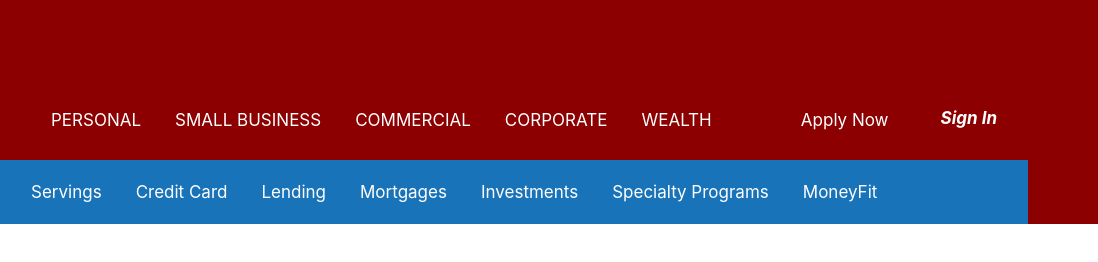
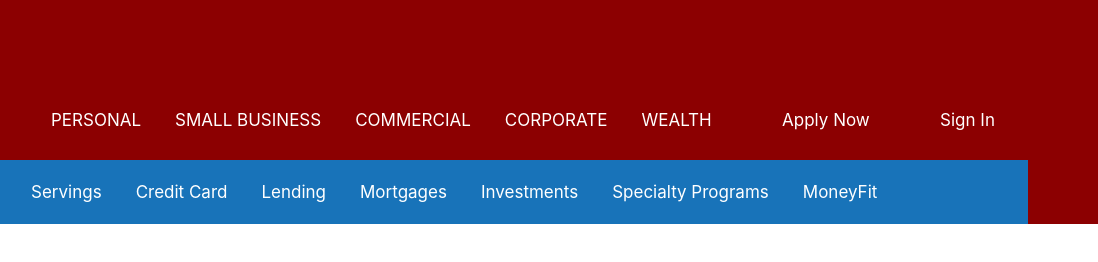
Before and after one commit to nelson6868/horizenbankSecondNav, a plain HTML site: page index.html in a window 1280 px wide. Shown: the full height of the page, 182-1280 px from the left. Drawn offline with nearby package versions, Linux system fonts and the light colour scheme.

Commit message:
made some changes on first nav bar

```diff
--- a/index.html
+++ b/index.html
@@ -38,11 +38,11 @@
                 <li class="nav-item" style="font-size:17px;text-align:center;"> <a class="nav-link" href="#">WEALTH</a> </li>
 
                 <li class="nav-item right" style="font-size:17px;text-align:center;"> <a class="nav-link" href="#">Apply Now</a> </li>
-
+                    <li class="nav-item right" style="font-size:17px;text-align:center;"> <a class="nav-link" href="#">Sign In</a> </li>
 
             </ul>
         </div>
-         <a class="navbar-brand" href="#" style="font-size:17px;text-align:center;"><strong><i class="signbg">Sign In</i></strong></a> </span>
+
 
     </nav>
 
```
Also changed, not shown: double.html (+4 -0 lines).
